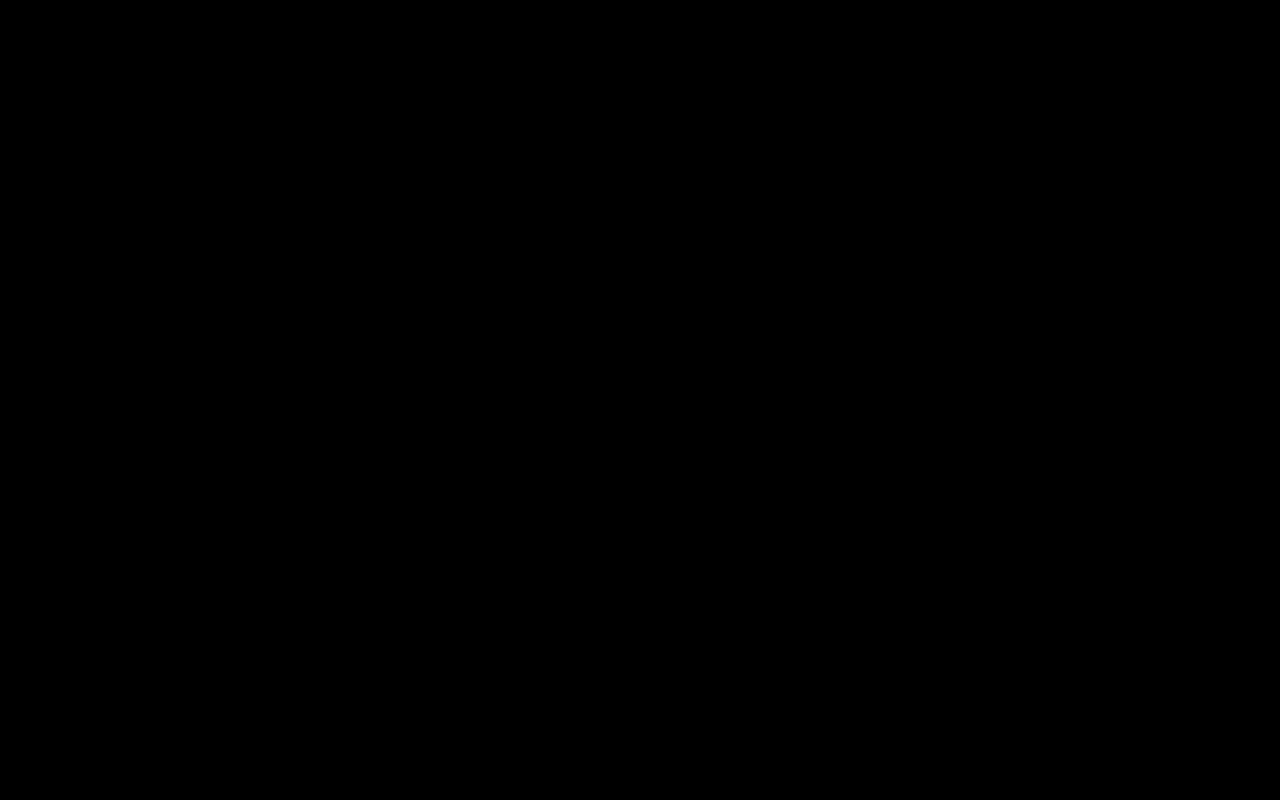
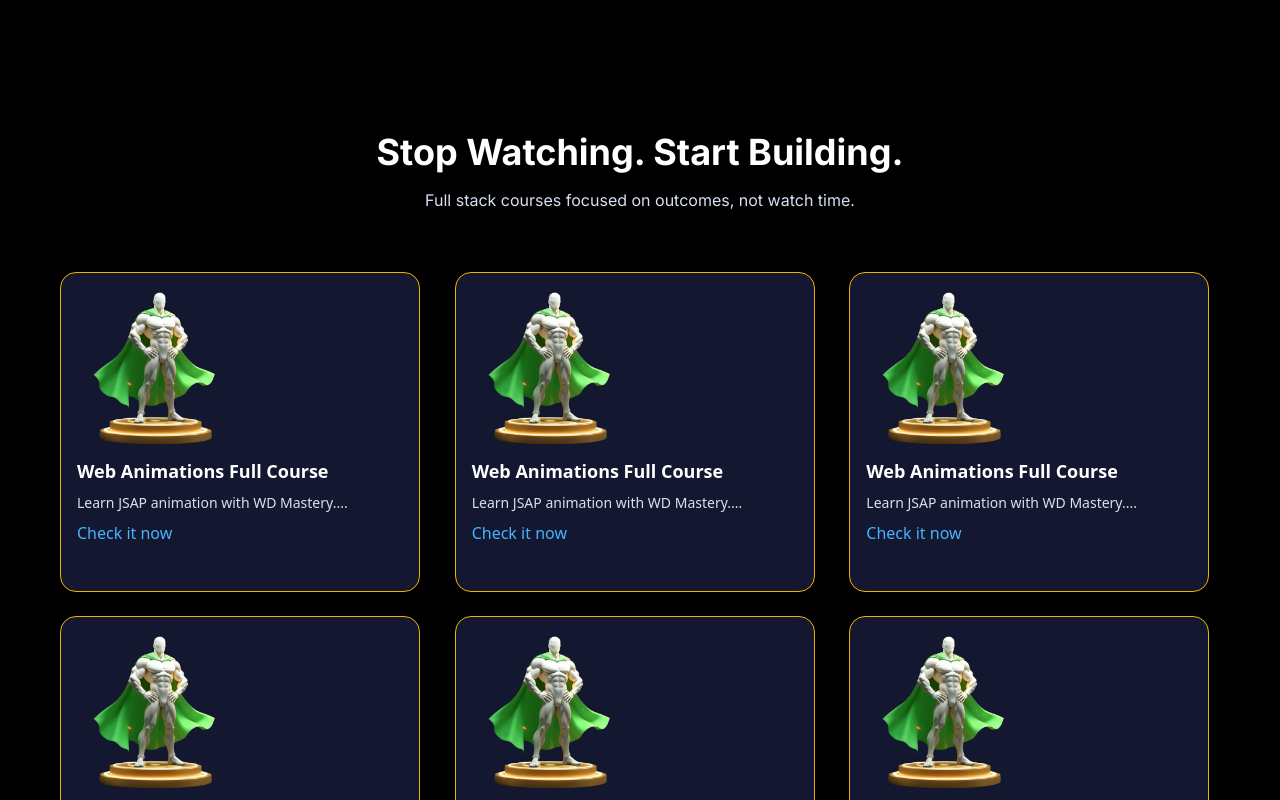
Before and after one commit to areebamoosa/WD-Mastery, a React (Vite) app: page / in a window 1280 px wide. Shown: the part 880-1680 px from the top of the page. Before the commit the page ends 1412 px from the top, so only its background shows below. Built offline with nearby package versions, Linux system fonts and the light colour scheme.

Commit message:
Made Courses section card components

```diff
--- a/index.html
+++ b/index.html
@@ -6,6 +6,14 @@
     <link rel="preconnect" href="https://fonts.googleapis.com">
     <link rel="preconnect" href="https://fonts.gstatic.com" crossorigin>
     <link href="https://fonts.googleapis.com/css2?family=Inter:ital,opsz,wght@0,14..32,100..900;1,14..32,100..900&display=swap" rel="stylesheet">
+    <link
+  rel="stylesheet"
+  href="https://cdnjs.cloudflare.com/ajax/libs/font-awesome/6.5.0/css/all.min.css"
+  integrity="sha512-DTOQO9RWCH3ppGqcWaEA1BIZOC6xxalwEsw9c2QQeAI1r/XuCRMu0P5zjWveHkn8L+p1hhwQmR3G1w6L9d+U2Q=="
+  crossOrigin="anonymous"
+  referrerPolicy="no-referrer"
+/>
+
   </head>
   <body>
     <div id="root"></div>
--- a/src/App.jsx
+++ b/src/App.jsx
@@ -1,14 +1,56 @@
 import React from 'react'
 import Hero from './components/Hero-Page/Hero'
 import Navbar from './components/NavBar/Navbar'
-import Header from './components/Hero-Page/Header'
+import Courses from './components/Courses/Courses'
+import { BrowserRouter as Router, Routes, Route } from 'react-router-dom';
+
 
 const App = () => {
   return (
     <>
+      {/* Hero Page */}
       <Navbar />
-      <Header />
+
+      {/* Main Hero Section Header */}
+
+      <div className='text-white black flex flex-col  items-center gap-3  font '>
+        <div>
+          <h1 className='text-white text-4xl font-bold'>Go From</h1>
+        </div>
+        <div className='flex justify-center content-center gap-2 text-3xl font-bold'>
+          <h1 className='orange font-bold '>I Know This </h1>
+          <h1 className='font-bold'>to</h1>
+          <h1 className='green font-bold'>I Built This</h1>
+        </div>
+        <div className='text-base light'>
+          <p>Stop consuming. Start creating. Build real projects that get you hired.</p>
+        </div>
+      </div>
+
       <Hero />
+
+      {/* Courses Section */}
+
+      {/* Courses Header */}
+
+      <div className='text-white flex flex-col items-center font gap-4'>
+        <h1 className='text-4xl font-bold'>Stop Watching. Start Building.</h1>
+        <p className='light text-base'>Full stack courses focused on outcomes, not watch time.</p>
+      </div>
+
+      {/* Courses Card Component */}
+
+      <div className='m-15'>
+
+        <Router>
+          <Routes>
+            <Route path="/" element={<Courses />} />
+          </Routes>
+        </Router>
+
+
+      </div>
+
     </>
   )
 }
--- /dev/null
+++ b/src/components/Courses/Card.jsx
@@ -0,0 +1,29 @@
+import React from 'react'
+import { Link } from 'react-router-dom'
+
+const Card = ({ id, title, img, desc }) => {
+  return (
+    <>
+
+      <Link to={`/course/${id}`} >
+
+        <div className=' rounded-2xl p-4 shadow-lg border border-yellow-500 hover:scale-105 transition flex flex-col gap-2 items-start justify-start w-90 h-80 card'>
+
+          <img src={img} alt="course-img" className='h-40 object-left object-contain card' />
+          <h2 className='text-white font-bold text-lg card'>{title}</h2>
+          <p className='light text-sm card'>{desc}...</p>
+
+          <div>
+            <p className='light-blue card'>Check it now </p>
+            {/* <p><i className="fa-solid fa-arrow-up"></i></p> */}
+          </div>
+
+        </div>
+
+      </Link>
+
+    </>
+  )
+}
+
+export default Card
--- /dev/null
+++ b/src/components/Courses/Courses.jsx
@@ -0,0 +1,28 @@
+import React from 'react'
+import Card from './Card'
+import c1 from  '../../assets/c1.png'
+import c2 from  '../../assets/c2.png'
+
+
+const courses = [
+  {id: 1, title: "Web Animations Full Course", img: c1, desc:"Learn JSAP animation with WD Mastery."},
+  {id: 1, title: "Web Animations Full Course", img: c1, desc:"Learn JSAP animation with WD Mastery."},
+  {id: 1, title: "Web Animations Full Course", img: c1, desc:"Learn JSAP animation with WD Mastery."},
+  {id: 1, title: "Web Animations Full Course", img: c1, desc:"Learn JSAP animation with WD Mastery."},
+  {id: 1, title: "Web Animations Full Course", img: c1, desc:"Learn JSAP animation with WD Mastery."},
+  {id: 1, title: "Web Animations Full Course", img: c1, desc:"Learn JSAP animation with WD Mastery."},
+];
+
+const Courses = () => {
+  return (
+    <>
+    <div className='grid grid-cols-3 gap-6'>
+      {courses.map(course => (
+        <Card key={course.id} {...course}/>
+      ))}
+    </div>
+    </>
+  )
+}
+
+export default Courses
--- a/src/components/Hero-Page/Header.jsx
+++ /dev/null
@@ -1,27 +0,0 @@
-import React from 'react'
-
-const Header = () => {
-    return (
-        <>
-            <div className='text-white black flex flex-col  items-center gap-3  font '>
-
-                <div>
-                    <h1 className='text-white text-4xl font-bold'>Go From</h1>
-                </div>
-
-                <div className='flex justify-center content-center gap-2 text-3xl font-bold'>
-                    <h1 className='orange'>I Know This </h1>
-                    <h1>to</h1>
-                    <h1 className='green'>I Built This</h1>
-                </div>
-
-                <div className='text-base light'>
-                    <p>Stop consuming. Start creating. Build real projects that get you hired.</p>
-                </div>
-
-            </div>
-        </>
-    )
-}
-
-export default Header
--- a/src/components/Hero-Page/Hero.jsx
+++ b/src/components/Hero-Page/Hero.jsx
@@ -4,8 +4,9 @@ import heroImage from '../../assets/hero-img.jpg';
 const Hero = () => {
   return (
     <>
-      <div className='black min-h-screen mt-100'>
-        <img src={heroImage} alt="heroimage" className='absolute inset-0 m-auto object-contain mt-[220px] w-108 h-auto' />
+      <div className="relative flex items-center justify-center h-screen black ">
+        <img
+          src={heroImage} alt="heroimage" className="max-w-[490px] w-full h-auto object-contain mt-[-180px]"/>
       </div>
     </>
   )
--- a/src/index.css
+++ b/src/index.css
@@ -1,7 +1,7 @@
 @import "tailwindcss";
 
 * {
-  background-color: #030013;
+  /* background-color: #030013; */
   background-color: #000000;
 
 }
@@ -27,14 +27,18 @@ body {
 .black {
   background-color: #000000;
 }
-.orange{
+.orange {
   color: #ffbe53;
 }
-.green{
+.green {
   color: #6cff7c;
 }
-.light{
+.light {
   color: #d9dff3;
 }
-
-/*  */
+.light-blue {
+  color: #46b3ff;
+}
+.card{
+  background-color: #141730;
+}
```
Also changed, not shown: src/assets/c1.png (added), src/assets/c2.png (added).
